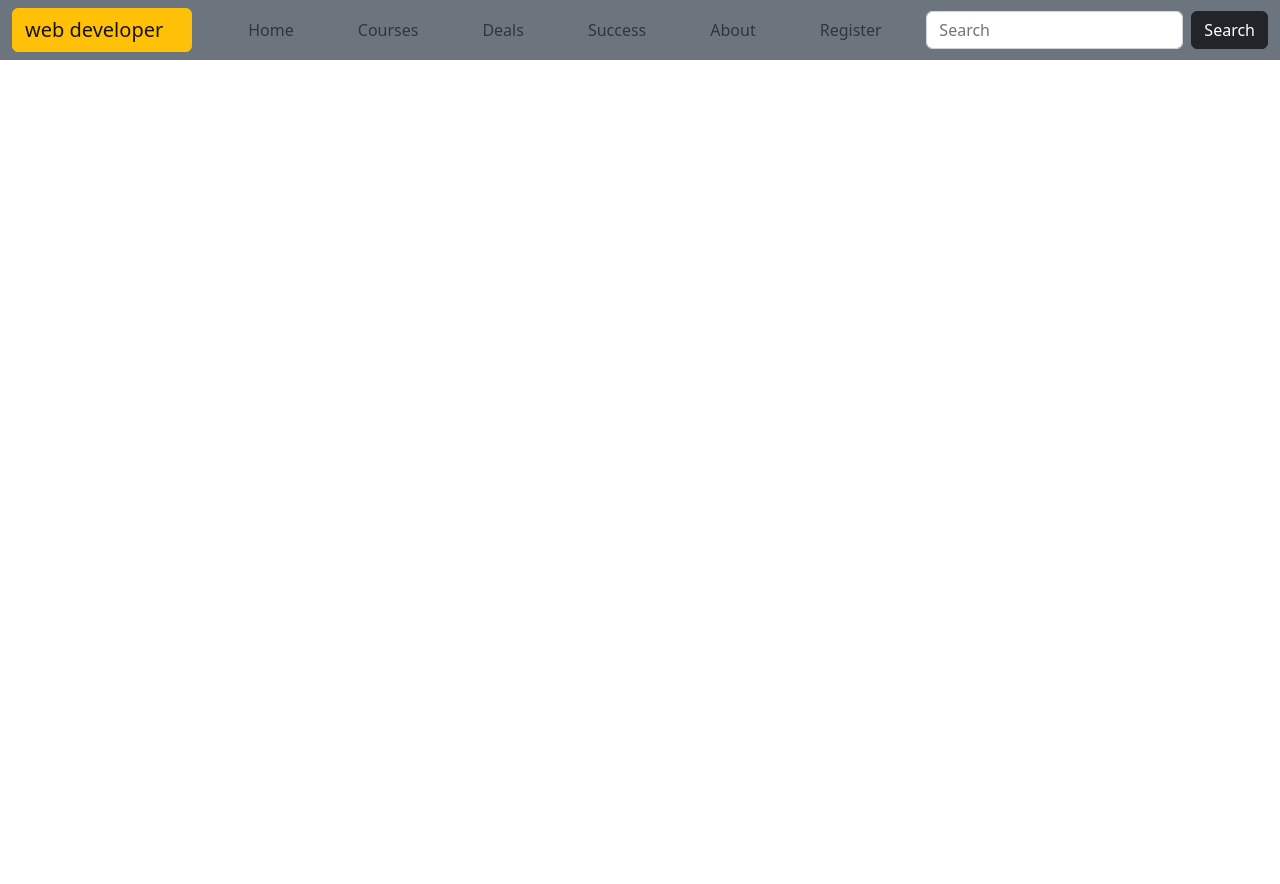
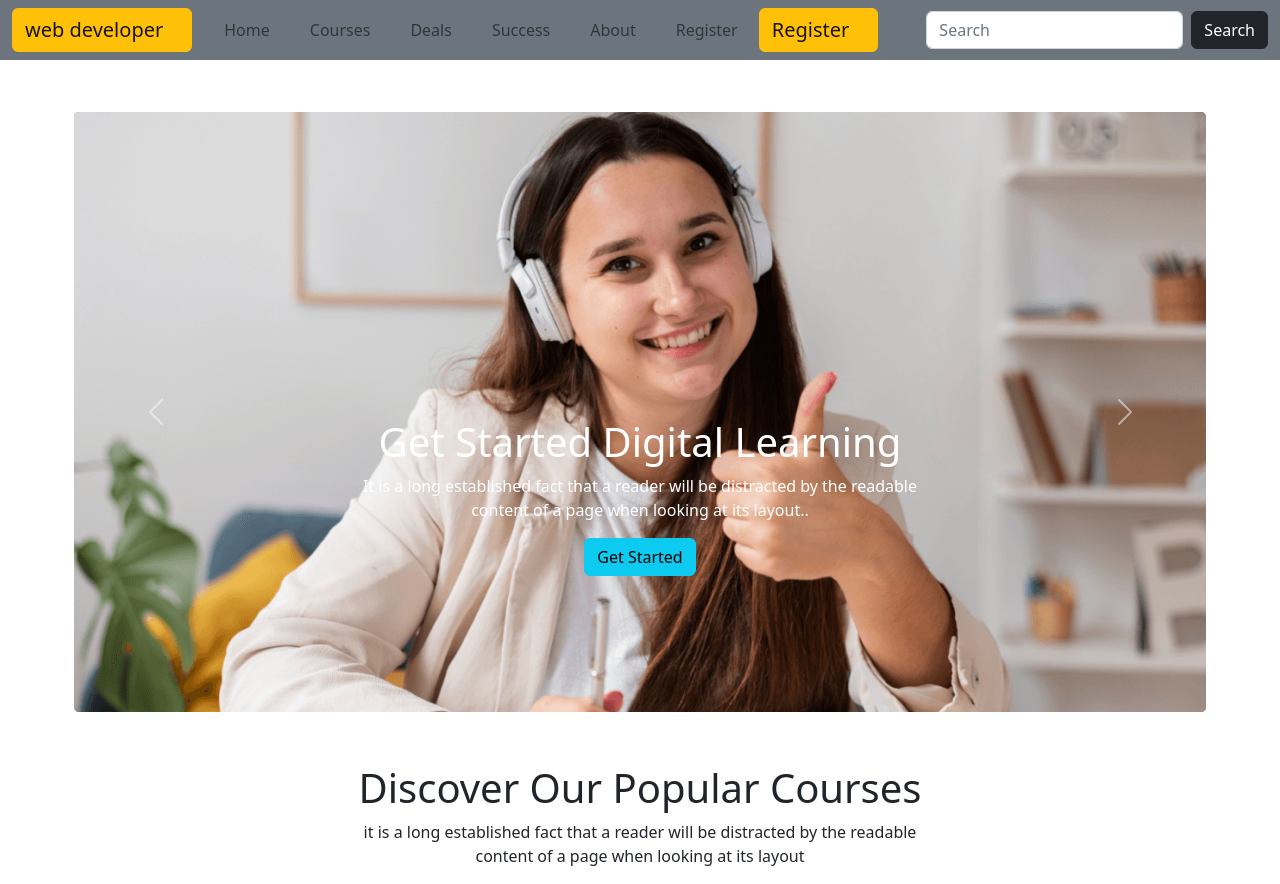
Before and after one commit to mahmudul320/assignment-3, a plain HTML site: page index.html in a window 1280 px wide. Before the commit the page ends 800 px from the top, so only its background shows below. Drawn offline with nearby package versions, Linux system fonts and the light colour scheme.

Commit message:
header complete

```diff
--- a/index.html
+++ b/index.html
@@ -12,11 +12,11 @@
 
 <body>
     <!-- header strat  -->
-    <header>
+    <header class="">
         <!-- navbar strat  -->
         <nav class="navbar navbar-expand-lg bg-secondary">
             <div class="container-fluid">
-                <div class="btn btn-warning">
+                <div class="btn btn-warning rounded">
                     <a class="navbar-brand " href="#">web developer</a>
                 </div>
                 <button class="navbar-toggler" type="button" data-bs-toggle="collapse"
@@ -27,29 +27,32 @@
                 <div class="collapse navbar-collapse" id="navbarSupportedContent">
                     <ul class="navbar-nav me-auto mb-2 mb-lg-0">
                         <li class="nav-item">
-                            <a class="nav-link ms-5" href="#">Home</a>
+                            <a class="nav-link ms-4" href="#">Home</a>
                         </li>
                         <li class="nav-item">
-                            <a class="nav-link ms-5" href="#">Courses</a>
+                            <a class="nav-link ms-4" href="#">Courses</a>
                         </li>
                         </li>
                         <li class="nav-item">
-                            <a class="nav-link ms-5" href="#">Deals</a>
+                            <a class="nav-link ms-4" href="#">Deals</a>
                         </li>
                         </li>
                         <li class="nav-item">
-                            <a class="nav-link ms-5" href="#">Success</a>
+                            <a class="nav-link ms-4" href="#">Success</a>
                         </li>
                         <li class="nav-item">
-                            <a class="nav-link ms-5" href="#">About</a>
+                            <a class="nav-link ms-4" href="#">About</a>
                         </li>
-                        <li class="nav-item">
-                            <a class="nav-link ms-5" href="#">Register</a>
+                        <li class="nav-item ms-4">
+                            <a class="nav-link " href="#">Register</a>
                         </li>
 
                     </ul>
+                    <div class="btn btn-warning rounded">
+                        <a class="navbar-brand " href="#">Register</a>
+                    </div>
 
-                    <form class="d-flex" role="search">
+                    <form class="d-flex ms-5" role="search">
                         <input class="form-control me-2" type="search" placeholder="Search" aria-label="Search">
                         <button class="btn btn-dark" type="submit">Search</button>
                     </form>
@@ -57,15 +60,75 @@
             </div>
         </nav>
         <!-- navbar end  -->
-        <!-- slider start  -->
+        <!-- slider strat -->
+        <div id="carouselExampleCaptions" class="carousel slide container mt-5 p-1" data-bs-ride="false">
+            <div class="carousel-inner">
+                <div class="carousel-item active">
+                    <img src="images/cover/cover-1.png" class="d-block w-100" alt="...">
+                    <div class="carousel-caption d-none d-md-block d-flex align-items-center">
+                        <div class="m-5 p-5">
+                            <h2 class="fs-1 text-">Get Started Digital
+                                Learning</h2>
+                            <p>It is a long established fact that a reader will be distracted by the readable
+                                content of a page when looking at its layout..</p>
+                            <button type="button" class="btn btn-info">Get Started</button>
+                        </div>
+                    </div>
+                </div>
+                <div class="carousel-item">
+                    <img src="images/cover/cover-2.jpg" class="d-block w-100" alt="...">
+                    <div class="carousel-caption d-none d-md-block">
+                        <h2 class="fs-1 text-">Get Started Digital
+                            Learning</h2>
+                        <p>It is a long established fact that a reader will be distracted by the readable
+                            content of a page when looking at its layout..</p>
+                        <button type="button" class="btn btn-info">Get Started</button>
+                    </div>
+                </div>
+                <div class="carousel-item">
+                    <img src="images/cover/cover-3.jpg" class="d-block w-100" alt="...">
+                    <div class="carousel-caption d-none d-md-block">
+                        <div class="m-5 p-5">
+                            <h2 class="fs-1 text-">Get Started Digital
+                                Learning</h2>
+                            <p>It is a long established fact that a reader will be distracted by the readable
+                                content of a page when looking at its layout..</p>
+                            <button type="button" class="btn btn-info">Get Started</button>
+                        </div>
+                    </div>
+                </div>
+            </div>
+            <button class="carousel-control-prev" type="button" data-bs-target="#carouselExampleCaptions"
+                data-bs-slide="prev">
+                <span class="carousel-control-prev-icon" aria-hidden="true"></span>
+                <span class="visually-hidden">Previous</span>
+            </button>
+            <button class="carousel-control-next" type="button" data-bs-target="#carouselExampleCaptions"
+                data-bs-slide="next">
+                <span class="carousel-control-next-icon" aria-hidden="true"></span>
+                <span class="visually-hidden">Next</span>
+            </button>
+        </div>
+        <!-- slider end -->
+    </header>
+    <!-- header end -->
+    <main>
+        <section>
+            <div class="text-center mt-5">
+                <h1>
+                    Discover Our Popular
+                    Courses
+                </h1>
+                <p>it is a long established fact that a reader will be distracted by the readable<br>
+                    content of a page when looking at its layout</p>
+            </div>
+        </section>
+    </main>
+    <script src="https://cdn.jsdelivr.net/npm/bootstrap@5.2.0/dist/js/bootstrap.bundle.min.js"
+        integrity="sha384-A3rJD856KowSb7dwlZdYEkO39Gagi7vIsF0jrRAoQmDKKtQBHUuLZ9AsSv4jD4Xa"
+        crossorigin="anonymous"></script>
+</body>
 
-        <!-- slider end -->
-        <script src="https://cdn.jsdelivr.net/npm/bootstrap@5.2.0/dist/js/bootstrap.bundle.min.js"
-            integrity="sha384-A3rJD856KowSb7dwlZdYEkO39Gagi7vIsF0jrRAoQmDKKtQBHUuLZ9AsSv4jD4Xa"
-            crossorigin="anonymous"></script>
-</body>
-</header>
-<!-- header end  -->
 
 
 </html>
```
